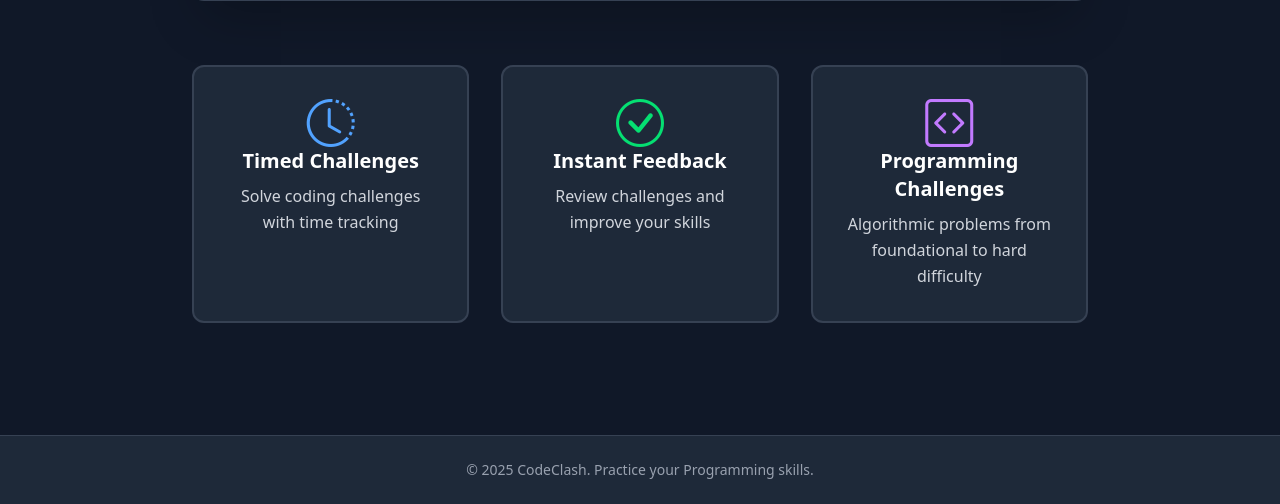
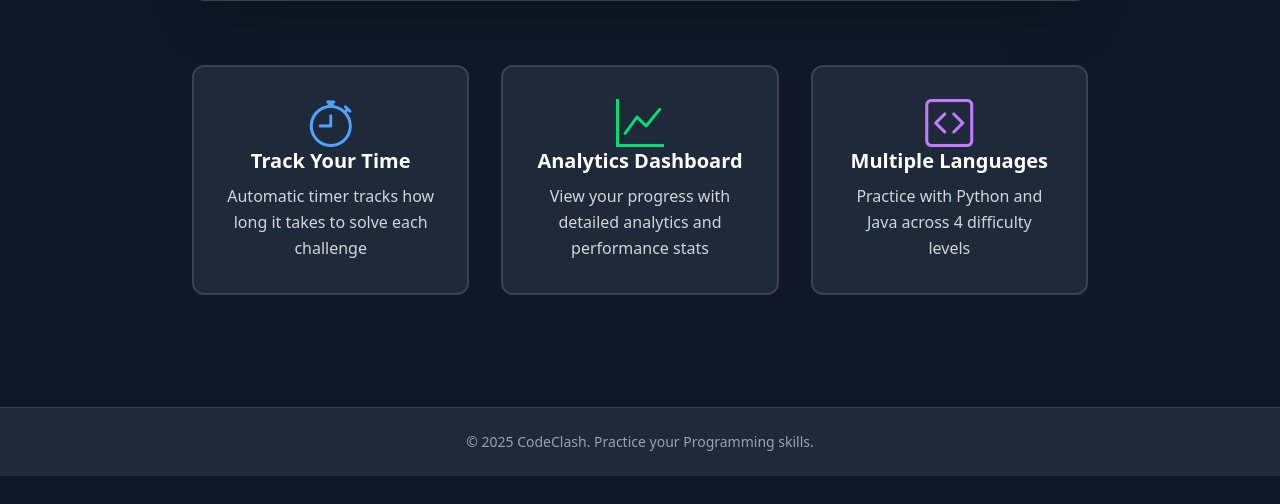
Before and after one commit to MACantara/CodeClash, a Flask app: page / in a window 1280 px wide. Shown: the part 1097-1601 px from the top of the page. After the commit the page ends 1573 px from the top, so only its background shows below. Run offline with Flask 3, Linux system fonts and the light colour scheme.

Commit message:
Update feature descriptions in index.html for clarity and accuracy

```diff
--- a/templates/index.html
+++ b/templates/index.html
@@ -76,19 +76,19 @@
         <!-- Features -->
         <section class="grid grid-cols-1 sm:grid-cols-3 gap-6 sm:gap-8 mt-12 sm:mt-16" aria-label="Features">
             <article class="bg-gray-800 p-6 sm:p-8 rounded-xl border-2 border-gray-700 text-center hover:border-blue-500 transition-all duration-200 hover:shadow-xl">
-                <i class="bi bi-clock-history text-4xl sm:text-5xl text-blue-400 mb-3 sm:mb-4" aria-hidden="true"></i>
-                <h3 class="text-lg sm:text-xl font-bold mb-2 text-white">Timed Challenges</h3>
-                <p class="text-sm sm:text-base text-gray-300 leading-relaxed">Solve coding challenges with time tracking</p>
+                <i class="bi bi-stopwatch text-4xl sm:text-5xl text-blue-400 mb-3 sm:mb-4" aria-hidden="true"></i>
+                <h3 class="text-lg sm:text-xl font-bold mb-2 text-white">Track Your Time</h3>
+                <p class="text-sm sm:text-base text-gray-300 leading-relaxed">Automatic timer tracks how long it takes to solve each challenge</p>
             </article>
             <article class="bg-gray-800 p-6 sm:p-8 rounded-xl border-2 border-gray-700 text-center hover:border-green-500 transition-all duration-200 hover:shadow-xl">
-                <i class="bi bi-check-circle text-4xl sm:text-5xl text-green-400 mb-3 sm:mb-4" aria-hidden="true"></i>
-                <h3 class="text-lg sm:text-xl font-bold mb-2 text-white">Instant Feedback</h3>
-                <p class="text-sm sm:text-base text-gray-300 leading-relaxed">Review challenges and improve your skills</p>
+                <i class="bi bi-graph-up text-4xl sm:text-5xl text-green-400 mb-3 sm:mb-4" aria-hidden="true"></i>
+                <h3 class="text-lg sm:text-xl font-bold mb-2 text-white">Analytics Dashboard</h3>
+                <p class="text-sm sm:text-base text-gray-300 leading-relaxed">View your progress with detailed analytics and performance stats</p>
             </article>
             <article class="bg-gray-800 p-6 sm:p-8 rounded-xl border-2 border-gray-700 text-center hover:border-purple-500 transition-all duration-200 hover:shadow-xl">
                 <i class="bi bi-code-square text-4xl sm:text-5xl text-purple-400 mb-3 sm:mb-4" aria-hidden="true"></i>
-                <h3 class="text-lg sm:text-xl font-bold mb-2 text-white">Programming Challenges</h3>
-                <p class="text-sm sm:text-base text-gray-300 leading-relaxed">Algorithmic problems from foundational to hard difficulty</p>
+                <h3 class="text-lg sm:text-xl font-bold mb-2 text-white">Multiple Languages</h3>
+                <p class="text-sm sm:text-base text-gray-300 leading-relaxed">Practice with Python and Java across 4 difficulty levels</p>
             </article>
         </section>
     </div>
```
